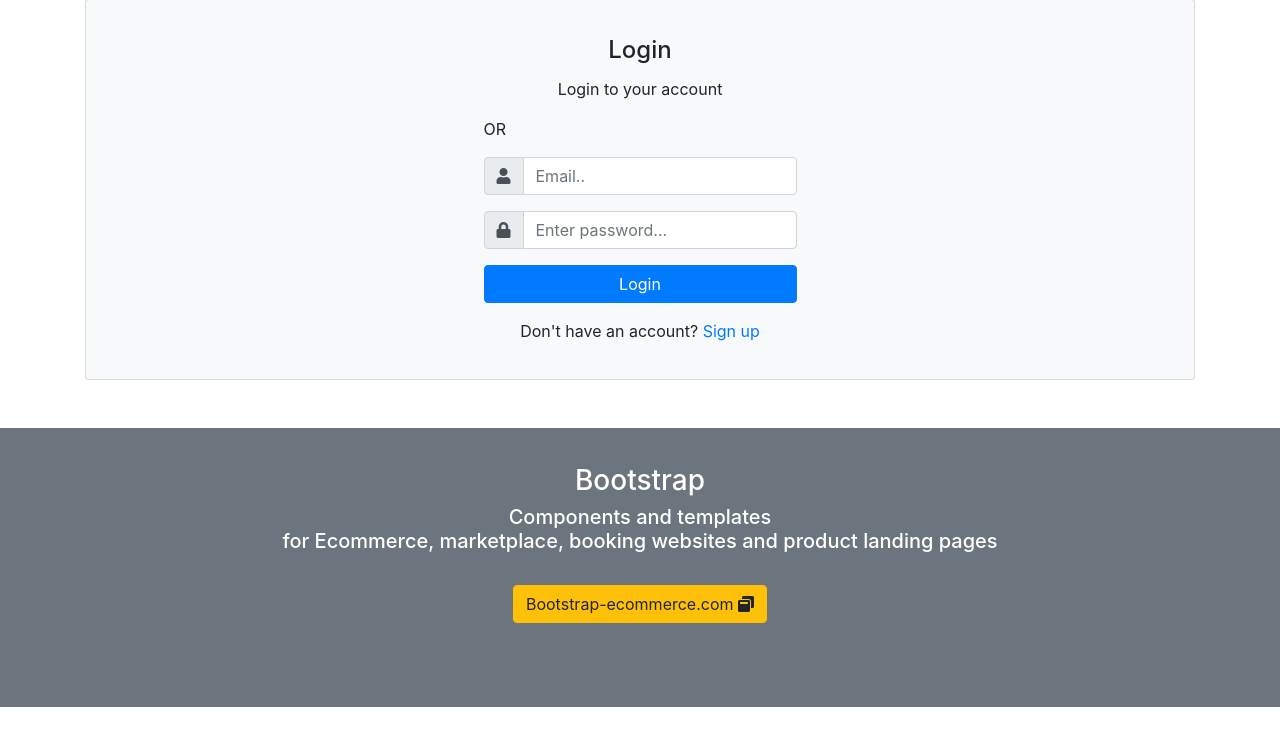
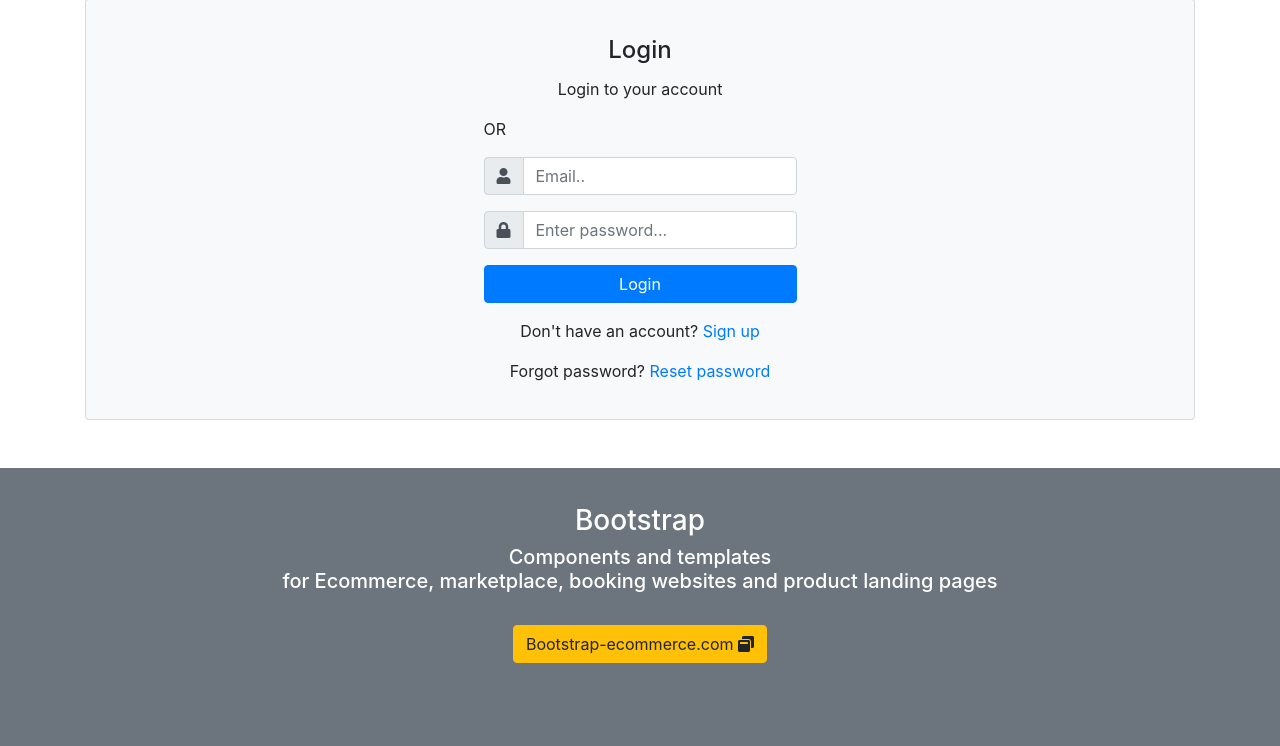
Before and after one commit to MaksymKokocinski/CustomerManagement-WebApp, a Django app: page /login/ in a window 1280 px wide. Shown: the part 82-828 px from the top of the page. Before the commit the page ends 789 px from the top, so only its background shows below. Run offline with Django 3.2, Linux system fonts and the light colour scheme; some libraries are stand-ins or nearby versions.

Commit message:
Adding password reset

```diff
--- a/CRM/accounts/templates/accounts/login.html
+++ b/CRM/accounts/templates/accounts/login.html
@@ -48,6 +48,7 @@
                 <button type="submit" class="btn btn-primary btn-block"> Login  </button>
             </div> <!-- form-group// -->
             <p class="text-center">Don't have an account? <a href="{% url 'register' %}">Sign up</a> </p>
+            <p class="text-center">Forgot password? <a href="{% url 'reset_password' %}">Reset password</a> </p>
         </form>
     </article>
     </div> <!-- card.// -->
--- /dev/null
+++ b/CRM/accounts/templates/accounts/password_reset_done.html
@@ -0,0 +1,5 @@
+<h3>Password reset complete</h3>
+
+<p>Your password has been set. You may go ahead and log in now.</p>
+
+<a href="/">Log in</a>
--- /dev/null
+++ b/CRM/accounts/templates/accounts/password_reset_sent.html
@@ -0,0 +1,6 @@
+<h3>Password reset sent</h3>
+
+
+<p>We’ve emailed you instructions for setting your password, if an account exists with the email you entered. You should receive them shortly.</p>
+
+<p>If you don’t receive an email, please make sure you’ve entered the address you registered with, and check your spam folder.</p>
--- a/CRM/accounts/urls.py
+++ b/CRM/accounts/urls.py
@@ -1,4 +1,7 @@
 from django.urls import path
+
+from django.contrib.auth import views as auth_views
+
 from . import views
 
 
@@ -17,4 +20,14 @@ urlpatterns = [
     path('create_order/<str:pk>/', views.createOrder, name="create_order"),
     path('update_order/<str:pk>/', views.updateOrder, name="update_order"),
     path('delete_order/<str:pk>/', views.deleteOrder, name="delete_order"),
+
+
+    path('reset_password/', auth_views.PasswordResetView.as_view(template_name="accounts/password_reset.html")
+    ,name="reset_password"),
+    path('reset_password_sent/', auth_views.PasswordResetDoneView.as_view(template_name="accounts/password_reset_sent.html")
+    ,name="password_reset_done"),
+    path('reset/<uidb64>/<token>/', auth_views.PasswordResetConfirmView.as_view(template_name="accounts/password_reset_form.html")
+    ,name="password_reset_confirm"),
+    path('reset_password_complete/', auth_views.PasswordResetCompleteView.as_view(template_name="accounts/password_reset_done.html")
+    ,name="password_reset_complete"),
 ]
```
Also changed, not shown: CRM/CRM/settings.py (+10 -1 lines), CRM/accounts/templates/accounts/password_reset.html (added, +11 -0 lines), CRM/accounts/templates/accounts/password_reset_form.html (added, +12 -0 lines).
